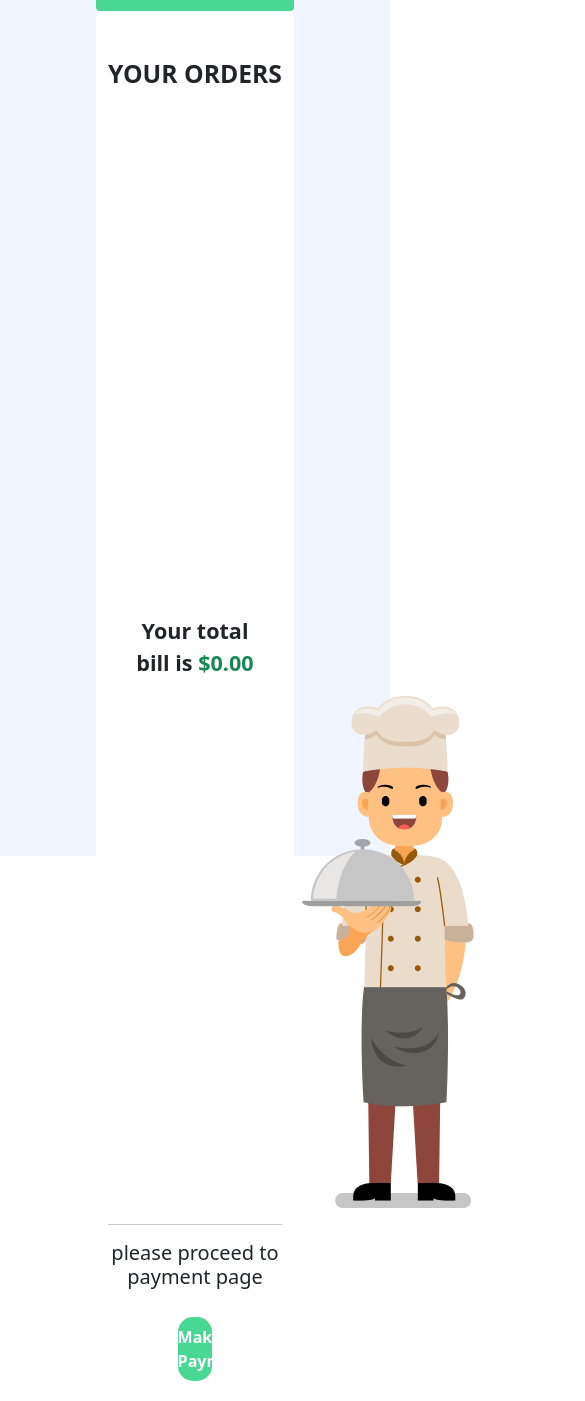
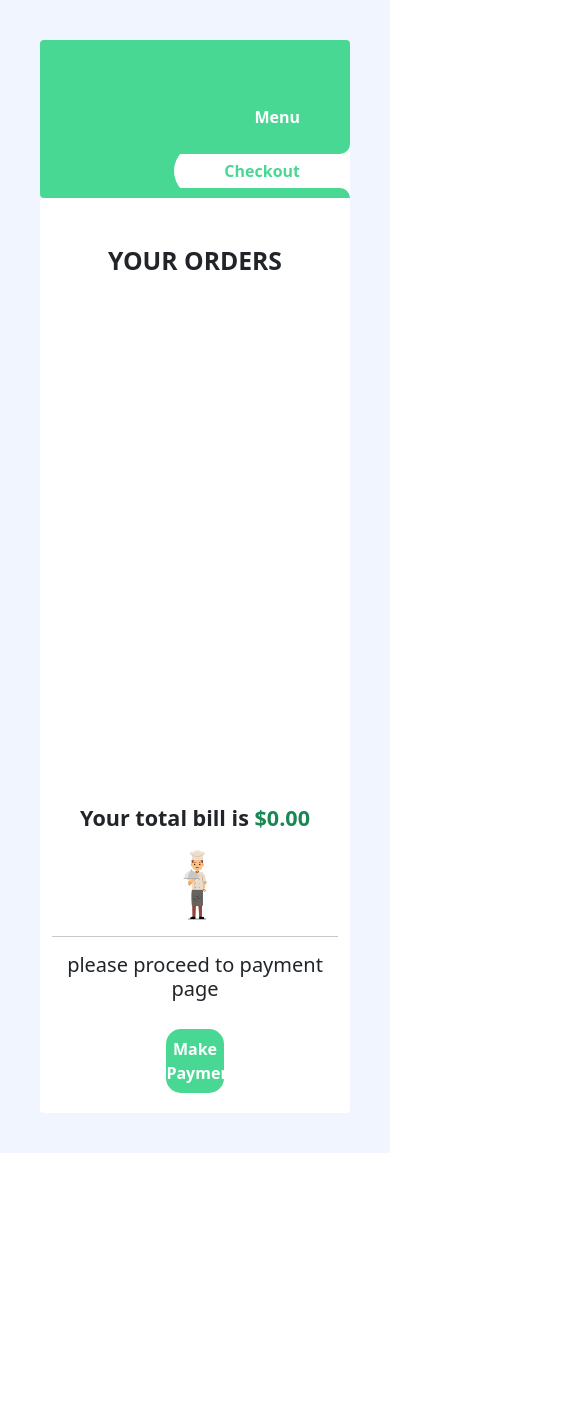
Before and after one commit to ReshadSadik/food_ordering_app, a React (Create React App) app: page /checkout in a window 390 px wide. Shown: the top 1401 px of the page, 585 px wide, since content can reach past the window. After the commit the page ends 1153 px from the top, so only its background shows below. Built offline with nearby package versions, Linux system fonts and the light colour scheme.

Commit message:
cards made responsive

```diff
--- a/src/App.css
+++ b/src/App.css
@@ -1,5 +1,6 @@
 .App {
   text-align: center;
+  padding: 80px;
 }
 body {
   font-family: -apple-system, BlinkMacSystemFont, 'Segoe UI', Roboto, Oxygen,
@@ -39,3 +40,9 @@ body {
     transform: rotate(360deg);
   }
 }
+
+@media screen and (max-width: 1400px) {
+  .App {
+    padding: 40px;
+  }
+}
--- a/src/App.js
+++ b/src/App.js
@@ -8,7 +8,7 @@ import Checkout from './components/Checkout/Checkout';
 
 function App() {
   return (
-    <div className="App p-5 " style={{ backgroundColor: '#f0f5ff' }}>
+    <div className="App" style={{ backgroundColor: '#f0f5ff' }}>
       <AuthProvider>
         <BrowserRouter>
           <Routes>
--- a/src/components/Home/Home/Home.js
+++ b/src/components/Home/Home/Home.js
@@ -2,13 +2,11 @@ import React from 'react';
 import { Col, Container, Row } from 'react-bootstrap';
 import { Outlet } from 'react-router-dom';
 import Sidenav from '../Sidenav/Sidenav';
+import styles from './Home.module.css';
 
 const Home = () => {
   return (
-    <div
-      className=" d-flex align-items-center gap-0 px-5"
-      style={{ height: '90vh' }}
-    >
+    <div className={styles.home}>
       <Container fluid>
         <Row className="">
           <Col
--- /dev/null
+++ b/src/components/Home/Home/Home.module.css
@@ -0,0 +1,13 @@
+.home {
+  height: 100%;
+  display: flex;
+  align-items: center;
+  gap: 0;
+  padding: 30px 60px;
+}
+
+@media screen and (max-width: 1400px) {
+  .home {
+    padding: 0;
+  }
+}
--- a/src/components/Home/Item/Item.js
+++ b/src/components/Home/Item/Item.js
@@ -36,7 +36,7 @@ const Item = (props) => {
       className={styles.card}
     >
       <div className="d-flex justify-content-between rounded-xl">
-        <div className="d-flex align-items-center bg-black text-white rounded-pill px-2 fs-6">
+        <div className={styles.rating}>
           <BsStarFill
             className="text-warning me-1"
             style={{ width: '13px' }}
@@ -49,14 +49,12 @@ const Item = (props) => {
         </div>
       </div>
       <img
-        className="mt-3"
         src="https://raw.githubusercontent.com/ReshadSadik/Delicious-resturant/main/src/images/Breakfast/breakfast1.png"
-        width="80px"
         alt=""
       />
 
       <div>
-        <h4 className="text-start fs-6 fw-regular mt-3">
+        <h4 className={styles.title}>
           {name}{' '}
           <span className={styles.weight} style={{ color: 'black' }}>
             {weight}g
--- a/src/components/Home/Item/Item.module.css
+++ b/src/components/Home/Item/Item.module.css
@@ -27,8 +27,25 @@
 .card:hover img {
   transform: scale(1.2);
 }
+.rating {
+  display: flex;
+  align-items: center;
+  background-color: black;
+  color: white;
+  border-radius: 25px;
+  padding: 0 8px;
+  font-size: 14px;
+  height: 25px;
+}
+.title {
+  text-align: start;
+  font-size: 16px;
+  margin: 10px 0;
+}
 img {
   transition: 1s all;
+  width: 80px;
+  margin-top: 10px;
 }
 .price {
   margin: 0;
@@ -42,3 +59,21 @@ img {
   border-radius: 6px;
   font-size: small;
 }
+
+@media screen and (max-width: 1400px) {
+  .card {
+    width: 200px;
+  }
+  img {
+    width: 70px;
+    margin-top: 0px;
+  }
+  .rating {
+    height: 25px;
+    font-size: 10px;
+  }
+  .title {
+    font-size: 14px;
+    margin: 15px 0;
+  }
+}
--- a/src/components/Home/OrderedItem/OrderedItem.js
+++ b/src/components/Home/OrderedItem/OrderedItem.js
@@ -26,8 +26,7 @@ const OrderedItem = (props) => {
     <div>
       <div className="d-flex my-5 align-items-center   justify-content-between">
         <img
-          width={35}
-          height={35}
+          className={styles.orderImg}
           src="https://raw.githubusercontent.com/ReshadSadik/Delicious-resturant/main/src/images/Breakfast/breakfast1.png"
           alt=""
         />
@@ -66,7 +65,7 @@ const OrderedItem = (props) => {
             onClick={() => {
               cancelOrders(id);
             }}
-            className="h-2 bg-white border-0 text-danger"
+            className={styles.close}
           >
             X
           </button>
--- a/src/components/Home/OrderedItem/OrderedItem.module.css
+++ b/src/components/Home/OrderedItem/OrderedItem.module.css
@@ -4,7 +4,7 @@
   justify-content: center;
   border: 2px solid #49d893;
   border-radius: 20px;
-  width: 60px;
+  width: 70px;
   height: 23px;
   cursor: pointer;
 }
@@ -41,7 +41,7 @@ input::-webkit-inner-spin-button {
 }
 
 .input {
-  width: 14px;
+  width: 18px;
   height: 18px;
   font-size: 14px;
   outline: transparent;
@@ -51,4 +51,30 @@ input::-webkit-inner-spin-button {
   font-weight: bold;
   margin: 0;
   width: 50px;
+  font-size: 16px;
 }
+.close {
+  border: transparent;
+  background-color: white;
+  font-size: 16px;
+  color: red;
+  cursor: pointer;
+}
+.orderImg {
+  width: 50px;
+}
+@media screen and (max-width: 1400px) {
+  .orderImg {
+    width: 40px;
+  }
+  .title h6 {
+    font-size: 14px;
+  }
+  .price {
+    width: 40px;
+    font-size: 13px;
+  }
+  .close {
+    font-size: 13px;
+  }
+}
--- a/src/components/Home/Orders/Orders.module.css
+++ b/src/components/Home/Orders/Orders.module.css
@@ -11,9 +11,9 @@
   background-color: #49d89305;
 }
 .orders {
-  margin-top: 60px;
+  margin-top: 40px;
   padding: 0 20px;
-  height: 750px;
+  height: 720px;
 }
 .checkoutBtn {
   width: 100%;
@@ -32,3 +32,19 @@
   overflow-y: auto;
   margin: 30px 0;
 }
+@media screen and (max-width: 1600px) {
+  .orders {
+    margin-top: 30px;
+    padding: 0px;
+  }
+}
+
+@media screen and (max-width: 1400px) {
+  .orderList {
+    height: 300px;
+    margin: 20px 0;
+  }
+  .orders {
+    height: 658px;
+  }
+}
--- a/src/components/Home/Sidenav/Sidenav.js
+++ b/src/components/Home/Sidenav/Sidenav.js
@@ -9,7 +9,7 @@ const stylo = {
 const Sidenav = () => {
   return (
     <div>
-      <div style={{ height: '60vh' }}>
+      <div style={{}}>
         <div className={styles.sidenav}>
           <NavLink
             to="/"
--- a/src/components/Home/Sidenav/Sidenav.module.css
+++ b/src/components/Home/Sidenav/Sidenav.module.css
@@ -34,3 +34,8 @@
 .sidenav {
   margin-top: 50px;
 }
+@media screen and (max-width: 1600px) {
+  .btn {
+    padding: 15px 50px;
+  }
+}
--- a/src/components/Menu/Menu.js
+++ b/src/components/Menu/Menu.js
@@ -8,11 +8,11 @@ const Menu = () => {
   return (
     <div>
       <Row>
-        <Col sm={8} className="bg-white ">
+        <Col xxl={8} xl={8} lg={12} className="bg-white ">
           <Items></Items>
         </Col>
 
-        <Col sm={4} className="bg-white rounded">
+        <Col xxl={4} xl={4} lg={12} className="bg-white rounded">
           <Orders></Orders>
         </Col>
       </Row>
```
